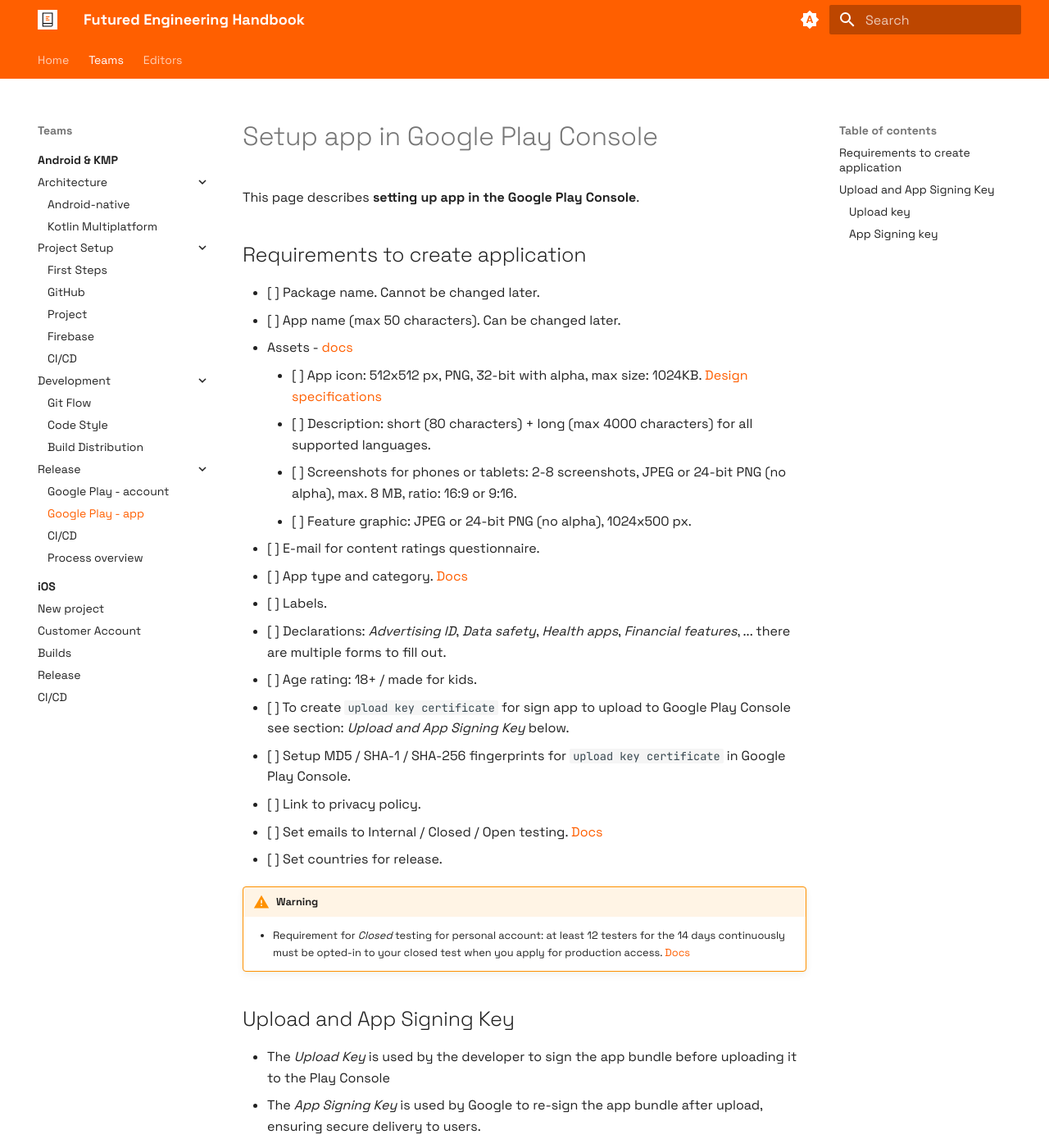
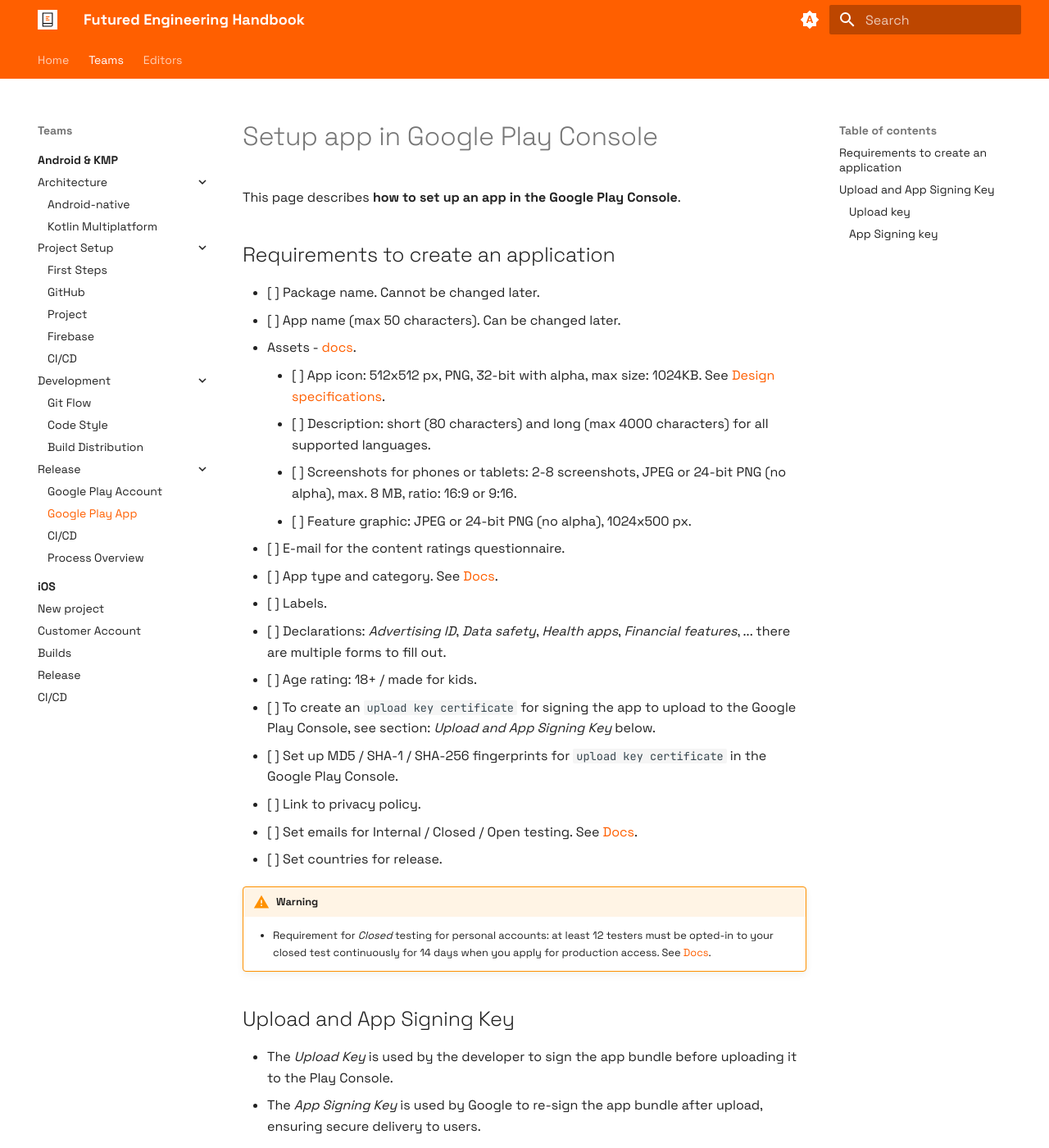
Before and after one commit to futuredapp/Engineering-Handbook, an MkDocs documentation site: the page built from docs/Teams/android/release/10_google_play_app.md, in a window 1280 px wide and 1400 px high. Shown: the whole window at 82% size. Built offline with MkDocs 1.6.1 and Material for MkDocs 9.7.7, drawn with Linux system fonts in a browser that asks for light colours; some of the changed text lies outside the part shown.

Commit message:
Fix grammatical issues and improve copy-writing

```diff
--- a/docs/Teams/android/release/10_google_play_app.md
+++ b/docs/Teams/android/release/10_google_play_app.md
@@ -1,53 +1,53 @@
 # Setup app in Google Play Console
 
-This page describes **setting up app in the Google Play Console**.
+This page describes **how to set up an app in the Google Play Console**.
 
-## Requirements to create application
+## Requirements to create an application
 - [ ] Package name. Cannot be changed later.
 - [ ] App name (max 50 characters). Can be changed later.
-- Assets - [docs](https://support.google.com/googleplay/android-developer/answer/9866151)
-    - [ ] App icon: 512x512 px, PNG, 32-bit with alpha, max size: 1024KB. [Design specifications](https://developer.android.com/distribute/google-play/resources/icon-design-specifications)
-    - [ ] Description: short (80 characters) + long (max 4000 characters) for all supported languages.
+- Assets - [docs](https://support.google.com/googleplay/android-developer/answer/9866151).
+    - [ ] App icon: 512x512 px, PNG, 32-bit with alpha, max size: 1024KB. See [Design specifications](https://developer.android.com/distribute/google-play/resources/icon-design-specifications).
+    - [ ] Description: short (80 characters) and long (max 4000 characters) for all supported languages.
     - [ ] Screenshots for phones or tablets: 2-8 screenshots, JPEG or 24-bit PNG (no alpha), max. 8 MB, ratio: 16:9 or 9:16.
     - [ ] Feature graphic: JPEG or 24-bit PNG (no alpha), 1024x500 px.
-- [ ] E-mail for content ratings questionnaire.
-- [ ] App type and category. [Docs](https://support.google.com/googleplay/android-developer/answer/9859673)
+- [ ] E-mail for the content ratings questionnaire.
+- [ ] App type and category. See [Docs](https://support.google.com/googleplay/android-developer/answer/9859673).
 - [ ] Labels.
 - [ ] Declarations: *Advertising ID*, *Data safety*, *Health apps*, *Financial features*, ... there are multiple forms to fill out.
 - [ ] Age rating: 18+ / made for kids.
-- [ ] To create `upload key certificate` for sign app to upload to Google Play Console see section: *Upload and App Signing Key* below.
-- [ ] Setup MD5 / SHA-1 / SHA-256 fingerprints for `upload key certificate` in Google Play Console.
+- [ ] To create an `upload key certificate` for signing the app to upload to the Google Play Console, see section: *Upload and App Signing Key* below.
+- [ ] Set up MD5 / SHA-1 / SHA-256 fingerprints for `upload key certificate` in the Google Play Console.
 - [ ] Link to privacy policy.
-- [ ] Set emails to Internal / Closed / Open testing. [Docs](https://support.google.com/googleplay/android-developer/answer/9845334)
+- [ ] Set emails for Internal / Closed / Open testing. See [Docs](https://support.google.com/googleplay/android-developer/answer/9845334).
 - [ ] Set countries for release.
 
 !!! warning
-    - Requirement for *Closed* testing for personal account: at least 12 testers for the 14 days continuously must be opted-in to your closed test when you apply for production access. [Docs](https://support.google.com/googleplay/android-developer/answer/14151465)
+    - Requirement for *Closed* testing for personal accounts: at least 12 testers must be opted-in to your closed test continuously for 14 days when you apply for production access. See [Docs](https://support.google.com/googleplay/android-developer/answer/14151465).
 
 
 ## Upload and App Signing Key
-- The *Upload Key* is used by the developer to sign the app bundle before uploading it to the Play Console
+- The *Upload Key* is used by the developer to sign the app bundle before uploading it to the Play Console.
 - The *App Signing Key* is used by Google to re-sign the app bundle after upload, ensuring secure delivery to users.
 
 The *Upload Key* is managed by the developer, while Google manages the *App Signing Key*.
 
 ### Upload key
-Signing APK/AAB to upload to Google Play Console.
+This key is used for signing the APK/AAB before uploading to the Google Play Console.
 
-- [ ] Generate upload key with client's information and store the upload key to **Futured Bitwarden**.
-- [ ] **Futured Bitwarden** should contains:
-    - [ ] Upload key. `JKS` file.
+- [ ] Generate the upload key with the client's information and store the upload key in **Futured Bitwarden**.
+- [ ] **Futured Bitwarden** should contain:
+    - [ ] Upload key (`.jks` file).
     - [ ] Upload key password.
     - [ ] Alias name.
     - [ ] Alias password.
 
 !!! tip
-    Do not use generic names for the upload key, such as *upload*, *android*, etc.
+    Avoid using generic names for the upload key, such as *upload*, *android*, etc.
 
 ### App Signing key
-You can use *Play App Signing* to generate key by Google or you can provide it to Google when you first upload the application. **Usage Play App signing by Google is recommended.** See [Play App Signing](https://support.google.com/googleplay/android-developer/answer/9842756)
+You can use *Play App Signing* to have Google generate the key, or you can provide it to Google when you first upload the application. **Using Play App Signing by Google is recommended.** See [Play App Signing](https://support.google.com/googleplay/android-developer/answer/9842756).
 
-- [ ] Add SHA-1 to production version of app to `Firebase / settings / project settings / tab general`
+- [ ] Add the SHA-1 of the production version of the app to `Firebase / Settings / Project settings / General tab`.
 
-!!! Info "Do not remember"
-    3rd party SDKs like Google Maps, Facebook login, etc.
+!!! info "Important Note"
+    Remember to configure 3rd party SDKs like Google Maps, Facebook login, etc., with the appropriate signing key information.
--- a/mkdocs.yml
+++ b/mkdocs.yml
@@ -66,10 +66,10 @@
               - Code Style: Teams/android/development/10_code_style.md
               - Build Distribution: Teams/android/development/20_build_distrubution.md
           - Release:
-              - Google Play - account: Teams/android/release/00_google_play_account.md
-              - Google Play - app: Teams/android/release/10_google_play_app.md
+              - Google Play Account: Teams/android/release/00_google_play_account.md
+              - Google Play App: Teams/android/release/10_google_play_app.md
               - CI/CD: Teams/android/release/20_ci_cd.md
-              - Process overview: Teams/android/release/30_release_process.md
+              - Process Overview: Teams/android/release/30_release_process.md
       - iOS:
           - Overview: Teams/iOS/index.md
           - New project: Teams/iOS/ios_new_project.md
```
Also changed, not shown: docs/Teams/android/index.md (+4 -4 lines), docs/Teams/android/release/00_google_play_account.md (+13 -13 lines), docs/Teams/android/release/30_release_process.md (+12 -12 lines), docs/Teams/android/Resources/release/google_play_release_flow.png (added).
